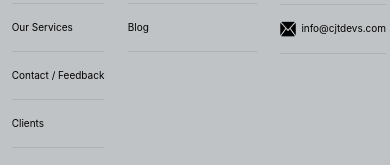
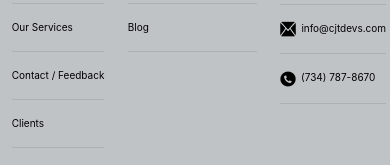
Before and after one commit to ClaytonTreder/cjtdevs-com, a React (Create React App) app: page / in a window 390 px wide. Shown: the part 1652-1817 px from the top of the page. Built offline with nearby package versions, Linux system fonts and the light colour scheme; a web font is replaced by a local one.

Commit message:
added phone number to footer

```diff
--- a/src/components/Footer/Footer.jsx
+++ b/src/components/Footer/Footer.jsx
@@ -1,6 +1,7 @@
 import "./Footer.css";
 import fbImg from "../../content/images/misc/img-FB.png";
 import mail from "../../content/images/misc/mail.png";
+import phone from "../../content/images/misc/phone.png";
 import { Fragment } from "react";
 
 export default function Footer() {
@@ -50,6 +51,11 @@ export default function Footer() {
             info@cjtdevs.com
             <hr />
           </a>
+          <a href="tel:7347878670">
+            <img src={phone} alt="mail" />
+            (734) 787-8670
+            <hr />
+          </a>
         </section>
       </footer>
       <div className="legal">
```
Also changed, not shown: src/content/images/misc/phone.png (added).
